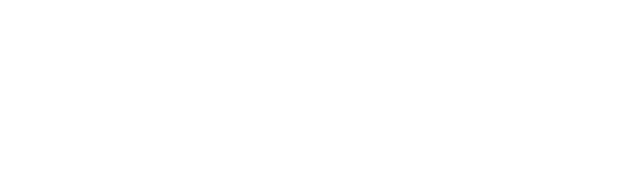
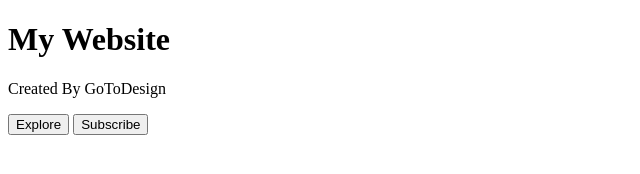
Before and after one commit to tod619/AnimatedLandingPage, a plain HTML site: page index.html in a window 1280 px wide. Shown: the whole page, without its empty margins (0-640 px from the left). Drawn offline with Linux system fonts and the light colour scheme.

Commit message:
Create HTML Markup for project in index.html file

```diff
--- a/index.html
+++ b/index.html
@@ -8,6 +8,13 @@
     <title>Animated Landing Page</title>
 </head>
 <body>
-
+    <div class="container">
+        <div class="banner">
+            <h1>My <span>Website</span></h1>
+            <p>Created By GoToDesign</p>
+            <button type="button" class="btn-left">Explore</button>
+            <button type="button" class="btn-right">Subscribe</button>
+        </div>
+    </div>
 </body>
 </html>
```
